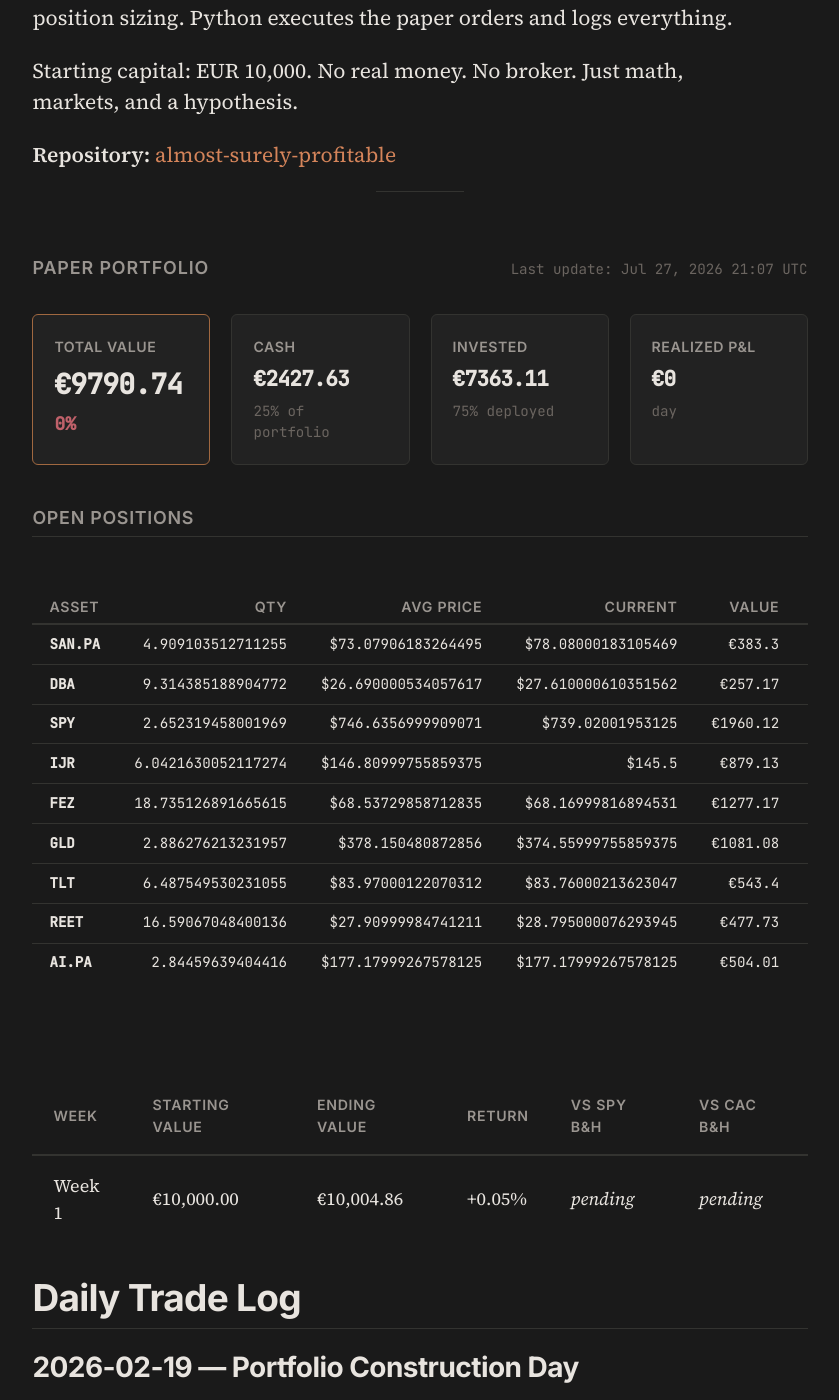
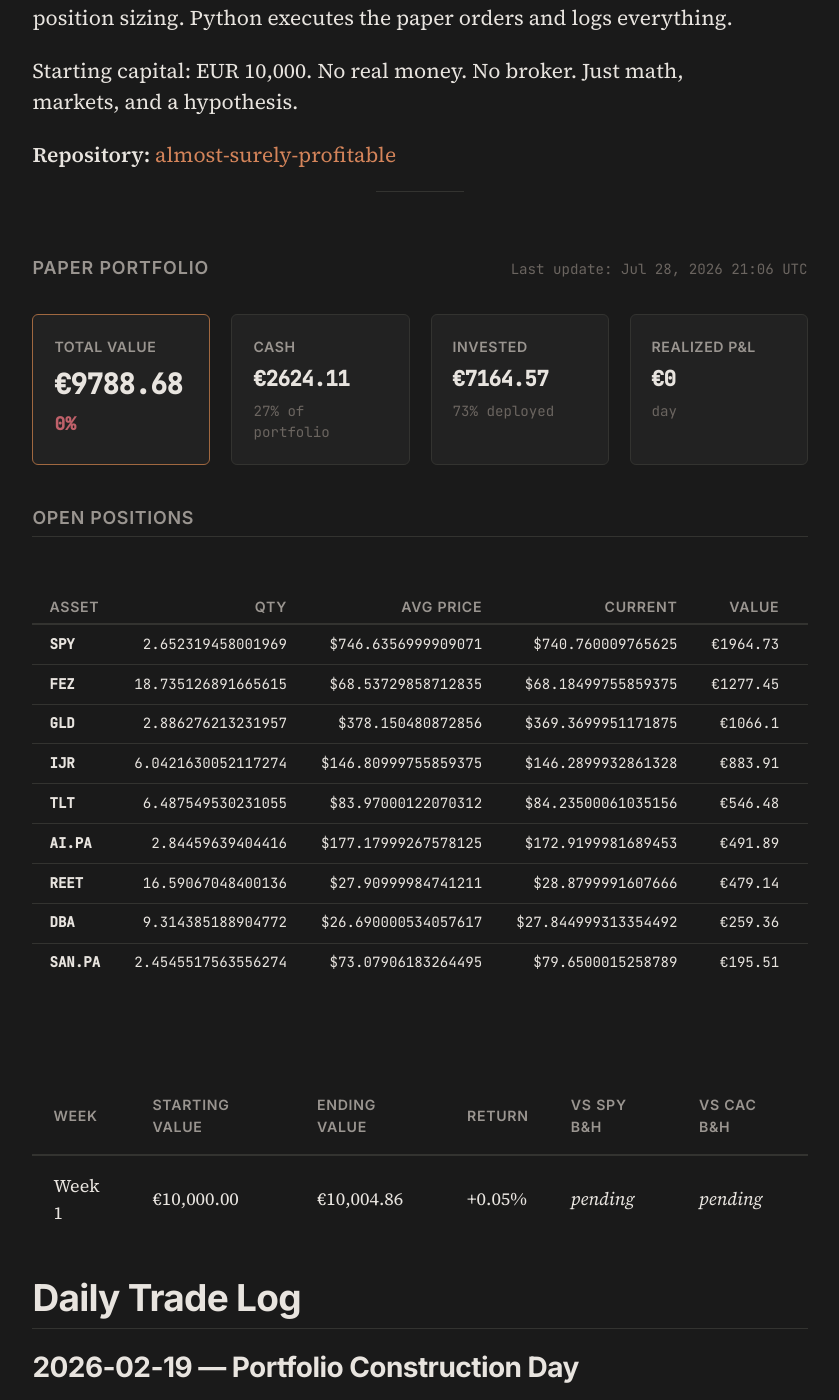
Before and after one commit to Alm0stSurely/alm0stsurely.github.io, a Jekyll site: the page built from trading.md, in a window 1280 px wide and 1400 px high, scrolled down 854 px. Shown: the whole window, without its empty margins (220-1059 px from the left). Built offline with Jekyll 4.4.1, drawn with Linux system fonts in a browser that asks for light colours.

```diff
--- a/_data/portfolio.json
+++ b/_data/portfolio.json
@@ -1,99 +1,100 @@
 {
-  "cash": 2427.6268204634025,
-  "positions_value": 7363.113152833409,
-  "total_value": 9790.739973296812,
-  "last_updated": "2026-07-27T21:07:31.738323",
-  "realized_pnl": -371.56126739159384,
+  "cash": 2624.1136885596707,
+  "positions_value": 7164.567577104911,
+  "total_value": 9788.681265664582,
+  "last_updated": "2026-07-28T21:06:05.780431",
+  "realized_pnl": -354.450738869466,
+  "unrealized_pnl": -18.088484023567474,
   "positions": [
     {
-      "ticker": "SAN.PA",
-      "quantity": 4.909103512711255,
-      "avg_price": 73.07906183264495,
-      "current_price": 78.08000183105469,
-      "market_value": 383.3028112613318,
-      "unrealized_pnl": 24.550132113051443,
-      "unrealized_pnl_pct": 0.06843191295835406,
-      "weight": 0.03914952417353018
+      "ticker": "SPY",
+      "quantity": 2.652319458001969,
+      "avg_price": 746.6356999909071,
+      "current_price": 740.760009765625,
+      "market_value": 1964.732187611096,
+      "unrealized_pnl": -15.584207513707725,
+      "unrealized_pnl_pct": -0.007869554356098525,
+      "weight": 0.20071469631999553
+    },
+    {
+      "ticker": "FEZ",
+      "quantity": 18.735126891665615,
+      "avg_price": 68.53729858712835,
+      "current_price": 68.18499755859375,
+      "market_value": 1277.454581368164,
+      "unrealized_pnl": -6.600404473660092,
+      "unrealized_pnl_pct": -0.005140281799796042,
+      "weight": 0.13050323600269295
+    },
+    {
+      "ticker": "GLD",
+      "quantity": 2.886276213231957,
+      "avg_price": 378.150480872856,
+      "current_price": 369.3699951171875,
+      "market_value": 1066.1038307883423,
+      "unrealized_pnl": -25.34290717720819,
+      "unrealized_pnl_pct": -0.02321955464766627,
+      "weight": 0.10891189546929858
+    },
+    {
+      "ticker": "IJR",
+      "quantity": 6.0421630052117274,
+      "avg_price": 146.80999755859375,
+      "current_price": 146.2899932861328,
+      "market_value": 883.9079854661437,
+      "unrealized_pnl": -3.1419505776154892,
+      "unrealized_pnl_pct": -0.003542022213122051,
+      "weight": 0.09029898527461479
+    },
+    {
+      "ticker": "TLT",
+      "quantity": 6.487549530231055,
+      "avg_price": 83.97000122070312,
+      "current_price": 84.23500061035156,
+      "market_value": 546.4787386386989,
+      "unrealized_pnl": 1.7191966658252795,
+      "unrealized_pnl_pct": 0.003155881693414903,
+      "weight": 0.05582761597883092
+    },
+    {
+      "ticker": "AI.PA",
+      "quantity": 2.84459639404416,
+      "avg_price": 177.17999267578125,
+      "current_price": 172.9199981689453,
+      "market_value": 491.8876032495046,
+      "unrealized_pnl": -12.117965012793434,
+      "unrealized_pnl_pct": -0.02404331574068428,
+      "weight": 0.05025065071583051
+    },
+    {
+      "ticker": "REET",
+      "quantity": 16.59067048400136,
+      "avg_price": 27.90999984741211,
+      "current_price": 28.8799991607666,
+      "market_value": 479.1385496545145,
+      "unrealized_pnl": 16.092938977571976,
+      "unrealized_pnl_pct": 0.03475454384298157,
+      "weight": 0.04894822261045236
     },
     {
       "ticker": "DBA",
       "quantity": 9.314385188904772,
       "avg_price": 26.690000534057617,
-      "current_price": 27.610000610351562,
-      "market_value": 257.1701807507103,
-      "unrealized_pnl": 8.569235084423585,
-      "unrealized_pnl_pct": 0.03446984105976261,
-      "weight": 0.026266674577418485
+      "current_price": 27.844999313354492,
+      "market_value": 259.3590491893726,
+      "unrealized_pnl": 10.758103523085879,
+      "unrealized_pnl_pct": 0.04327458809238474,
+      "weight": 0.026495811044447568
     },
     {
-      "ticker": "SPY",
-      "quantity": 2.652319458001969,
-      "avg_price": 746.6356999909071,
-      "current_price": 739.02001953125,
-      "market_value": 1960.1171776557296,
-      "unrealized_pnl": -20.199217469074018,
-      "unrealized_pnl_pct": -0.010199995070889175,
-      "weight": 0.20020112708556637
-    },
-    {
-      "ticker": "IJR",
-      "quantity": 6.0421630052117274,
-      "avg_price": 146.80999755859375,
-      "current_price": 145.5,
-      "market_value": 879.1347172583063,
-      "unrealized_pnl": -7.915218785452838,
-      "unrealized_pnl_pct": -0.008923081400303907,
-      "weight": 0.0897924691755732
-    },
-    {
-      "ticker": "FEZ",
-      "quantity": 18.735126891665615,
-      "avg_price": 68.53729858712835,
-      "current_price": 68.16999816894531,
-      "market_value": 1277.1735658998032,
-      "unrealized_pnl": -6.881419942021006,
-      "unrealized_pnl_pct": -0.005359131826827151,
-      "weight": 0.1304470928022965
-    },
-    {
-      "ticker": "GLD",
-      "quantity": 2.886276213231957,
-      "avg_price": 378.150480872856,
-      "current_price": 374.55999755859375,
-      "market_value": 1081.083611381589,
-      "unrealized_pnl": -10.363126583961396,
-      "unrealized_pnl_pct": -0.009494853228732166,
-      "weight": 0.11041898920103363
-    },
-    {
-      "ticker": "TLT",
-      "quantity": 6.487549530231055,
-      "avg_price": 83.97000122070312,
-      "current_price": 83.76000213623047,
-      "market_value": 543.3971625110541,
-      "unrealized_pnl": -1.3623794618195326,
-      "unrealized_pnl_pct": -0.0025008822367490946,
-      "weight": 0.05550113311078748
-    },
-    {
-      "ticker": "REET",
-      "quantity": 16.59067048400136,
-      "avg_price": 27.90999984741211,
-      "current_price": 28.795000076293945,
-      "market_value": 477.7283578525869,
-      "unrealized_pnl": 14.682747175644325,
-      "unrealized_pnl_pct": 0.031709073225376444,
-      "weight": 0.04879389700426521
-    },
-    {
-      "ticker": "AI.PA",
-      "quantity": 2.84459639404416,
-      "avg_price": 177.17999267578125,
-      "current_price": 177.17999267578125,
-      "market_value": 504.005568262298,
-      "unrealized_pnl": 0.0,
-      "unrealized_pnl_pct": 0.0,
-      "weight": 0.05147778100908807
+      "ticker": "SAN.PA",
+      "quantity": 2.4545517563556274,
+      "avg_price": 73.07906183264495,
+      "current_price": 79.6500015258789,
+      "market_value": 195.50505113907448,
+      "unrealized_pnl": 16.12871156493432,
+      "unrealized_pnl_pct": 0.08991549054477149,
+      "weight": 0.01997256278277655
     }
   ]
 }
```
Also changed, not shown: _trading_analysis.md (+31 -84 lines).
